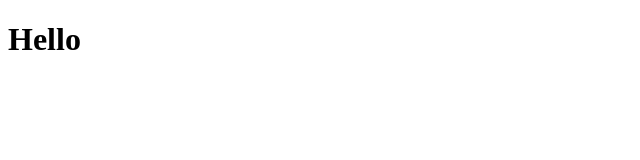
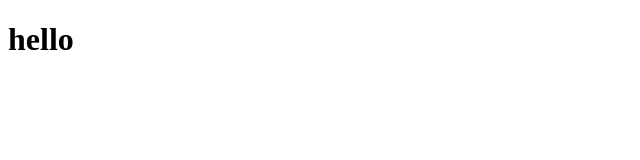
Before and after one commit to ankitaguptacedcoss/demo2, a plain HTML site: page src/html/index.html in a window 1280 px wide. Shown: the full height of the page, 0-640 px from the left. Drawn offline with Linux system fonts and the light colour scheme.

Commit message:
Say Hello to HTML Elements

```diff
--- a/src/html/index.html
+++ b/src/html/index.html
@@ -7,7 +7,7 @@
     <title>Document</title>
 </head>
 <body>
-    <h1>Hello</h1>
+    <h1>hello</h1>
 
 </body>
 </html>
```
